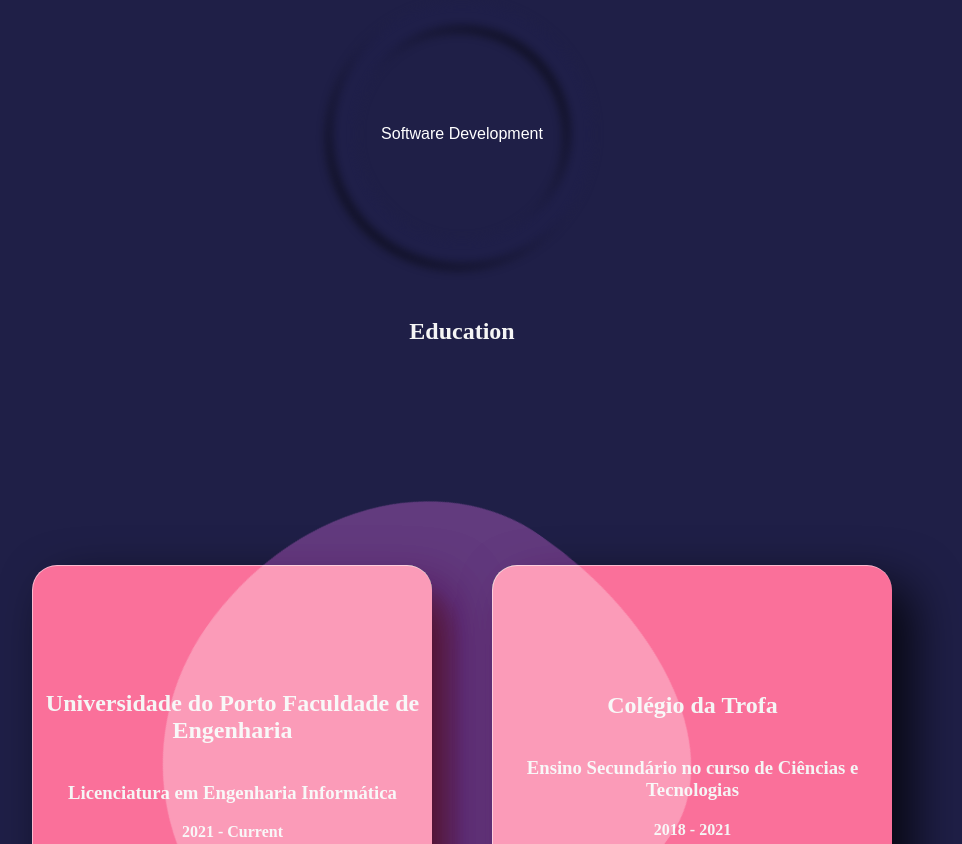
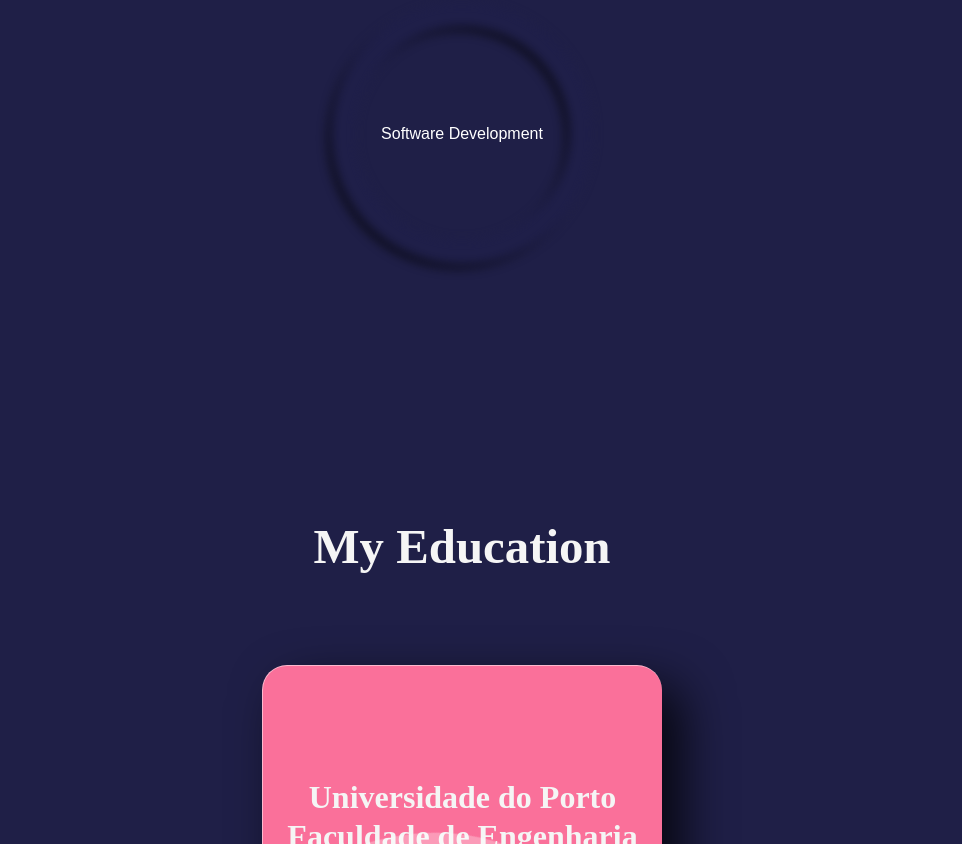
Before and after one commit to MariaBeatrizCarneiro/my-portfolio, a plain HTML site: page public/index.html in a window 1280 px wide. Shown: the part 1956-2800 px from the top of the page, without its empty margins (178-1140 px from the left). Drawn offline with Linux system fonts and the light colour scheme.

Commit message:
education section titles and margins ajust

```diff
--- a/public/index.html
+++ b/public/index.html
@@ -20,8 +20,8 @@
         <li><a class="active" href="#header">Home</a></li>
         <li><a href="#about">About Me</a></li>
         <li><a href="#codeskills">Code Skills</a></li>
-        <li><a href="#education">Education</a></li>
-        <li><a href="#section10">Projects</a></li>
+        <li><a href="#education">My Education</a></li>
+        <li><a href="#section10">Some Projects</a></li>
         <li><a href="#contact">Contact</a></li>
       </ul>
     </nav>
@@ -127,12 +127,12 @@
     --------------------------->
 
     <section id="education">
-      <h1>Education</h1>
+      <h1>My Education</h1>
       <div class="container">
         <div class="wrapper">
           <div class="box">
               <div class="description">
-                <h1>Universidade do Porto Faculdade de Engenharia</h1>
+                <h2>Universidade do Porto Faculdade de Engenharia</h2>
                 <br>
                 <h3>Licenciatura em Engenharia Informática</h3>
                 <br>
@@ -141,7 +141,7 @@
           </div>
           <div class="box">
               <div class="description">
-                <h1>Colégio da Trofa</h1>
+                <h2>Colégio da Trofa</h2>
                 <br>
                 <h3>Ensino Secundário no curso de Ciências e Tecnologias</h3>
                 <br>
@@ -158,7 +158,7 @@
     --------------------------->
 
     <section id="section10">
-        <h1>Projects</h1>
+        <h1>Some Projects</h1>
     </section>
 
     <!-------------------------
--- a/public/styles.css
+++ b/public/styles.css
@@ -415,17 +415,16 @@
 }
 
 #education .container {
-  min-height:100vh;
+  width: 100%;
   display: flex;
   justify-content: center;
   align-items: center;
-  background: #1f1f47;
+  position: relative;
 }
 
 #education .wrapper{
   width:100%;
   height:100%;
-  min-height: 100vh;
   position: relative;
   display: flex;
   justify-content: center;
@@ -454,7 +453,18 @@
   background: #fa709a;
 }
 
-#education h1, h3, h4{
+#education h1 {
+  font-size: 3.052em;
+  margin-bottom: 60px;
+  color: whitesmoke;
+  text-align: center;
+}
+
+#education h2 {
+  font-size: 2em;
+}
+
+#education h2, h3, h4{
   color: whitesmoke;
   text-align: center;
   margin-bottom: 20px;
@@ -462,16 +472,9 @@
 
 #education {
   background: #1f1f47;
+  padding: 200px;
 }
 
-#education .container {
-  min-height: 100vh;
-  width: 100%;
-  display: flex;
-  justify-content: center;
-  align-items: center;
-  position: relative;
-}
 
 #education .blob {
   position: absolute;
```
